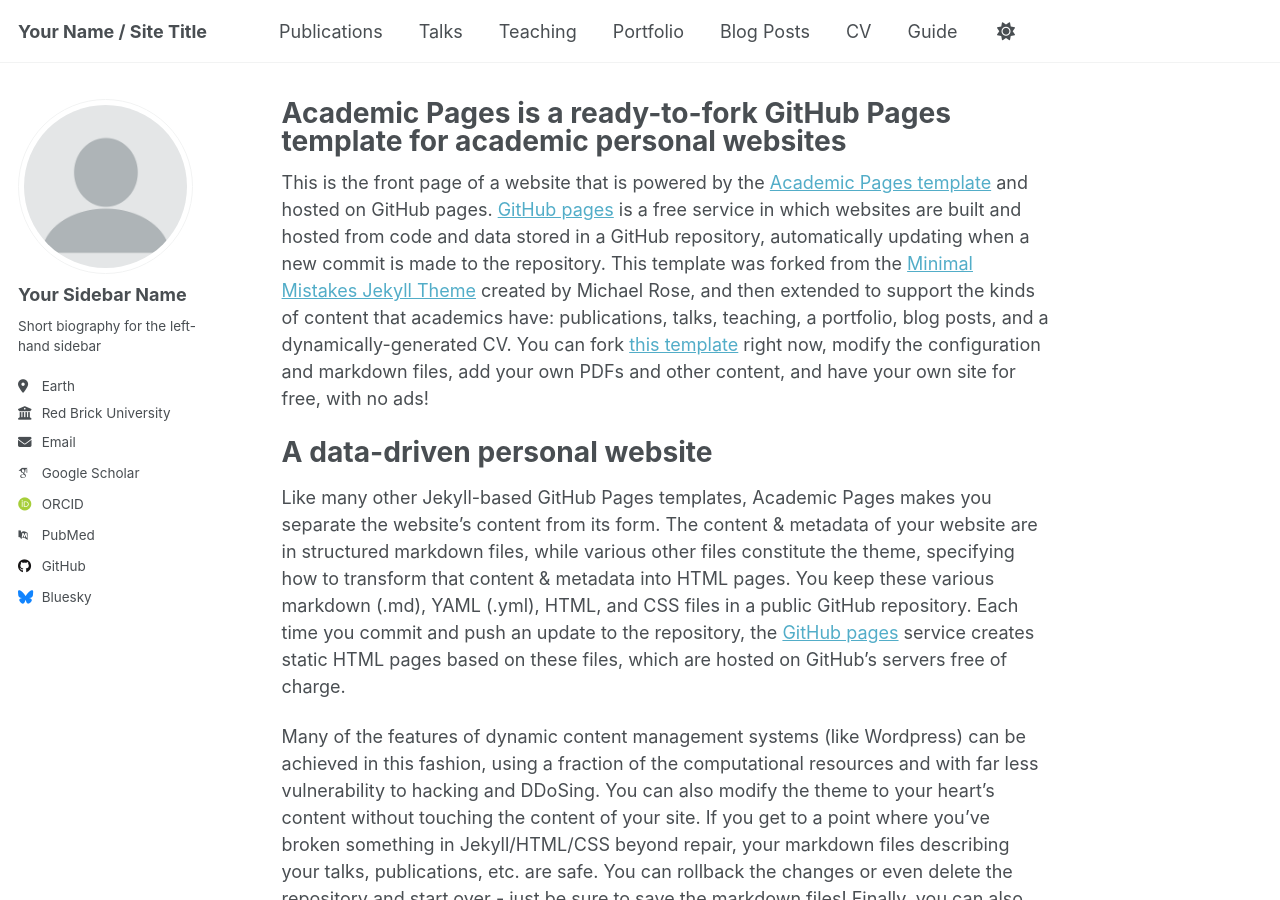
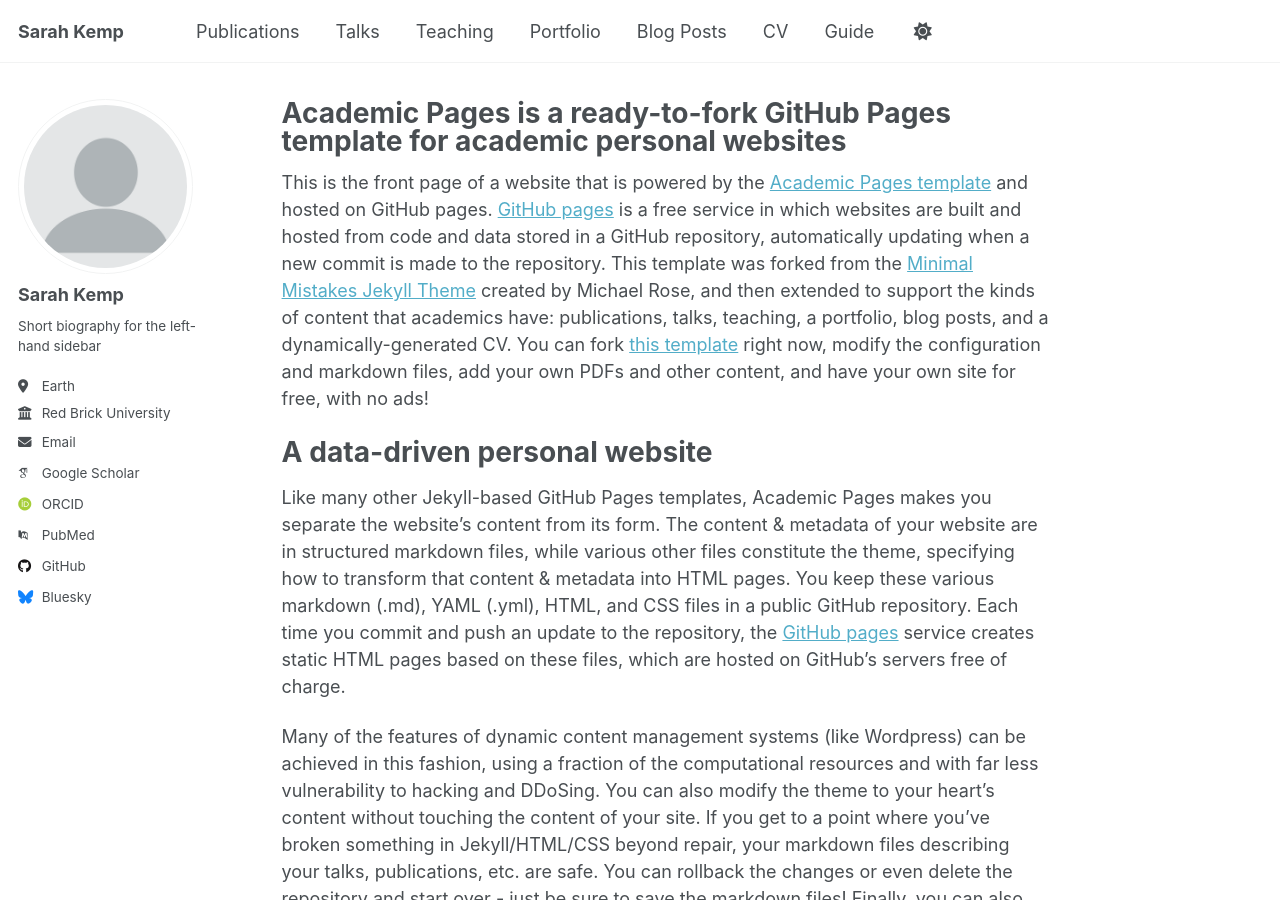
Before and after one commit to sarah-kemp/sarah-kemp.github.io, a Jekyll site: the page built from _pages/about.md, in a window 1280 px wide and 900 px high. Built offline with Jekyll 4.4.1, drawn with Linux system fonts in a browser that asks for light colours; some web fonts are replaced.

Commit message:
inital website

```diff
--- a/_config.yml
+++ b/_config.yml
@@ -9,7 +9,7 @@
 # Basic Site Settings
 locale                   : "en-US"
 site_theme               : "default"
-title                    : "Your Name / Site Title"
+title                    : "Sarah Kemp"
 title_separator          : "-"
 name                     : &name "Your Name"
 description              : &description "personal description"
@@ -23,7 +23,7 @@ repository               : "academicpages/academicpages.github.io"
 author:
   # Biographic information
   avatar           : "profile.png"
-  name             : "Your Sidebar Name"
+  name             : "Sarah Kemp"
   pronouns         : # example: "she/her"
   bio              : "Short biography for the left-hand sidebar"
   location         : "Earth"
```
